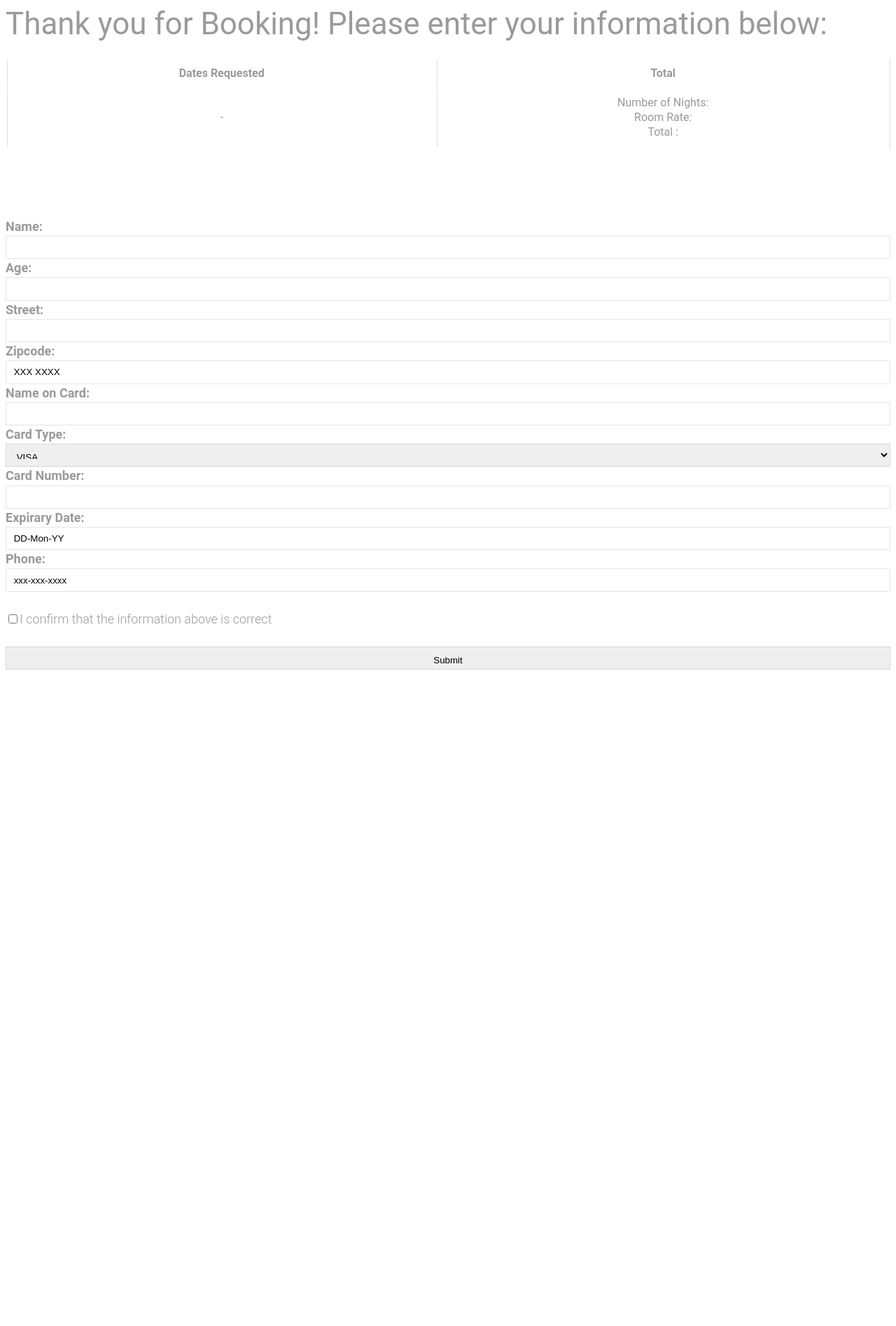
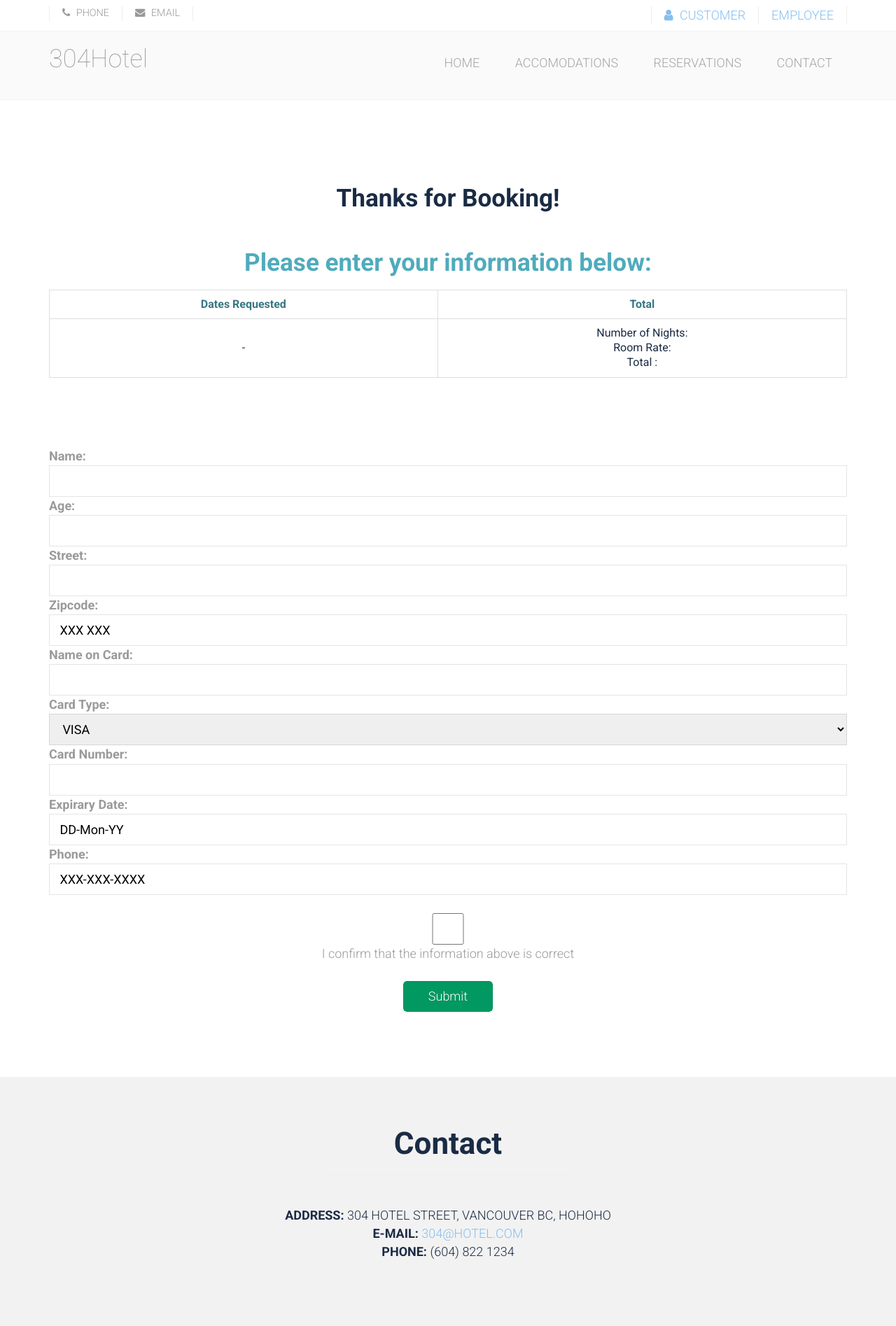
Before and after one commit to hskdian/304project, a PHP site: page /content.php in a window 1280 px wide. Shown: the whole page at 70% size. Before the commit the page ends 957 px from the top, so only its background shows below. Run offline with PHP 8.4, Linux system fonts and the light colour scheme; data that the repository does not hold is empty; some libraries are stand-ins or nearby versions.

Commit message:
fixed search query & updated css for content/reservation

```diff
--- a/content.php
+++ b/content.php
@@ -1,9 +1,42 @@
-<html>
-<body>
-<link rel="stylesheet" type="text/css" href="css/content.css">
+<html lang="en" class="no-js">
+
+<head>
+  <meta charset="UTF-8">
+  <title>304 Hotel</title>
+  <meta name="viewport" content="width=device-width, initial-scale=1">
+
+  <!-- Font-->
+  <link rel='stylesheet' type='text/css' href='http://fonts.googleapis.com/css?family=Roboto:400,100,300,500,700,900' >
+
+  <!-- Stylesheets -->
+  <link rel="stylesheet" href="http://code.jquery.com/ui/1.11.4/themes/smoothness/jquery-ui.css">
+  <link rel="stylesheet" href="https://maxcdn.bootstrapcdn.com/font-awesome/4.5.0/css/font-awesome.min.css">
+  <link rel="stylesheet" type="text/css" href="css/bootstrap.css">
+  <link rel="stylesheet" type="text/css" media="all" href="css/template.css" >
+  <link rel="stylesheet" type="text/css" media="all" href="css/magnific-popup.css" >
+  <link rel="stylesheet" type="text/css" href="css/bootstrap-responsive.css">
 
 
-<h1>Thank you for Booking! Please enter your information below: </h1>
+<!-- Javscripts -->
+  <script type="text/javascript" src="http://code.jquery.com/jquery-1.12.0.min.js"></script>
+  <script type="text/javascript" src="http://code.jquery.com/ui/1.11.4/jquery-ui.js"></script>
+  <script type="text/javascript" src="js/jquery.magnific-popup.js"></script>
+  <script type="text/javascript" src="js/scripts.js"></script>
+
+</head>
+
+
+<body>
+
+<!-- Top Header / Header Bar -->
+<div id="home" class="boxed-view">
+    <?php include("header.html");?>
+
+<section class="box">
+<div class="container">
+
+<h4 align='center'>Thanks for Booking!<h4>
+  <h3 align='center'>Please enter your information below: </h3>
 
 <?php
 
@@ -14,7 +47,10 @@
 
 ?>
 
-<table style="width:100%">
+
+<div class="row">
+  <div class="col-md-12 col-sm-6">
+    <table class='display' cellspacing='0' max-width='100%' >
   <tr>
     <th>Dates Requested</th>
     <th>Total</th>
@@ -26,8 +62,12 @@
           Total : </center></td>
   </tr>
 </table>
+</div>
+</div>
 
 
+<div class="row">
+<div class="col-md-12 col-sm-6">
 <form action="reservation.php" method="post">
 
 <input type = "hidden" name = 'start-date' value = <?php echo $startDate ?>><br>
@@ -37,12 +77,12 @@
 <b>Name: </b><input type="text" name="name" required><br>
 <b>Age:</b> <input type="text" name="age" required><br>
 <b>Street:</b> <input type="text" name="street" required><br>
-<b>Zipcode:</b> <input type="text" value = "XXX XXXX"name="zipcode" required><br>
+<b>Zipcode:</b> <input type="text" value = "XXX XXX"name="zipcode" required><br>
 
 
 <b>Name on Card:</b> <input type="text" name="card_name" required><br>
 
-<b>Card Type: 	</b><select name = "card_type" required>
+<b>Card Type:   </b><select name = "card_type" required>
     <option value = "VISA"> VISA </option>
     <option value = "MasterCard">MASTERCARD </option>
     <option value = "American Express">American Express</option>
@@ -55,14 +95,24 @@
 CheckIn Time: <input type="text" name="checkin_timestamp"><br>
  -->
 
-<b>Phone: </b><input type="text" value = "xxx-xxx-xxxx" name="phone" required><br>
+<b>Phone: </b><input type="text" value = "XXX-XXX-XXXX" name="phone" required><br>
 <br>
 
-<input type="checkbox" value="Bike" required>I confirm that the information above is correct<br>
+<center><input type="checkbox" value="Bike" required>I confirm that the information above is correct<br></center>
  <br>
 
-<input type="submit">
-</form>
+<center><button class="btn button-md green hover-dark-green soft-corners" type="submit">Submit</button></center>
+</form></div>
+
+</div>
+</div>
+
+</section>
+
+<?php include("footer.html");?>
 
 </body>
+
+
+
 </html>
```
Also changed, not shown: reservation.php (+46 -7 lines), search.php (+15 -9 lines). Lines whose indentation alone changed are shown as unchanged.
